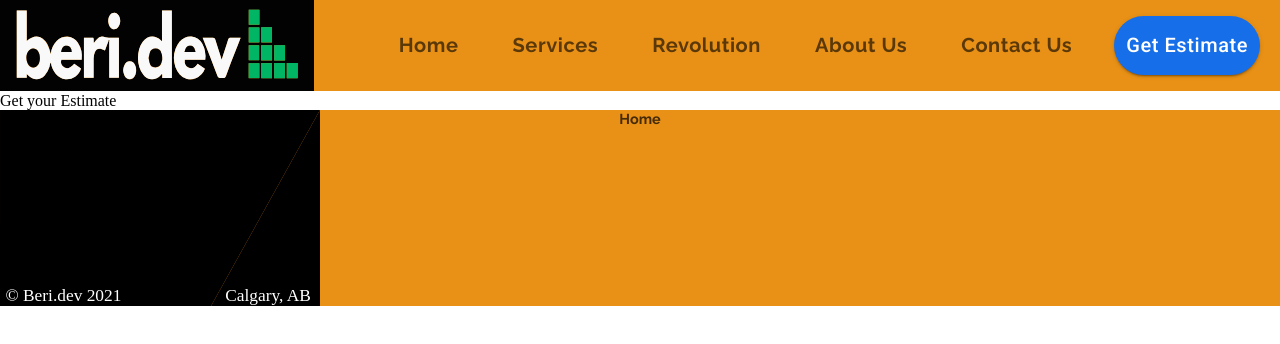
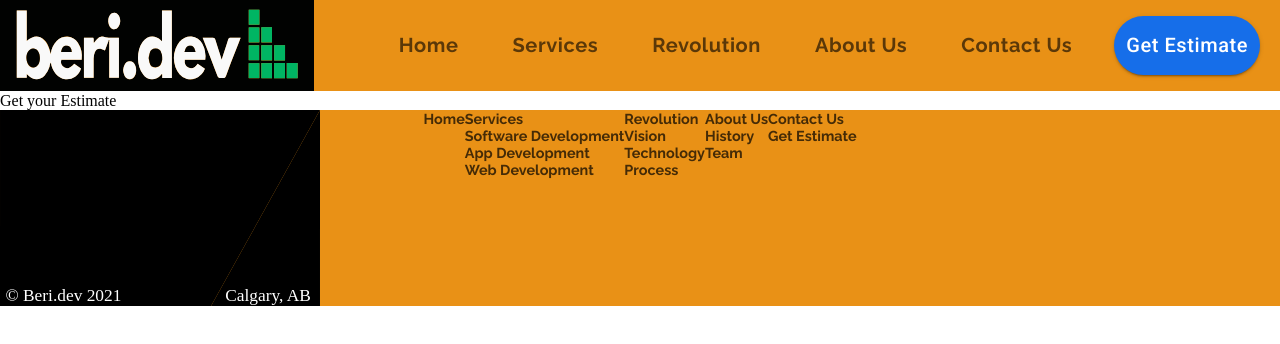
Before and after one commit to HAZberi/tech-company-website, a React (Create React App) app: page /estimate in a window 1280 px wide. Shown: the top 344 px of the page. Built offline with nearby package versions, Linux system fonts and the light colour scheme.

Commit message:
All Footer Link in Mui Grid

```diff
--- a/src/components/ui/Footer.js
+++ b/src/components/ui/Footer.js
@@ -39,8 +39,39 @@ const Footer = () => {
   return (
     <footer className={classes.footer}>
       <Grid container justify="center" className={classes.mainContainer}>
-        <Grid item className={classes.link}>
-          Home
+        <Grid item>
+          <Grid container direction="column">
+            <Grid item className={classes.link}>Home</Grid>
+          </Grid>
+        </Grid>
+        <Grid item>
+          <Grid container direction="column">
+            <Grid item className={classes.link}>Services</Grid>
+            <Grid item className={classes.link}>Software Development</Grid>
+            <Grid item className={classes.link}>App Development</Grid>
+            <Grid item className={classes.link}>Web Development</Grid>
+          </Grid>
+        </Grid>
+        <Grid item>
+          <Grid container direction="column">
+            <Grid item className={classes.link}>Revolution</Grid>
+            <Grid item className={classes.link}>Vision</Grid>
+            <Grid item className={classes.link}>Technology</Grid>
+            <Grid item className={classes.link}>Process</Grid>
+          </Grid>
+        </Grid>
+        <Grid item>
+          <Grid container direction="column">
+            <Grid item className={classes.link}>About Us</Grid>
+            <Grid item className={classes.link}>History</Grid>
+            <Grid item className={classes.link}>Team</Grid>
+          </Grid>
+        </Grid>
+        <Grid item>
+          <Grid container direction="column">
+            <Grid item className={classes.link}>Contact Us</Grid>
+            <Grid item className={classes.link}>Get Estimate</Grid>
+          </Grid>
         </Grid>
       </Grid>
       <img
```
Also changed, not shown: 1 other file (tests, documents, lock files or other folders).
